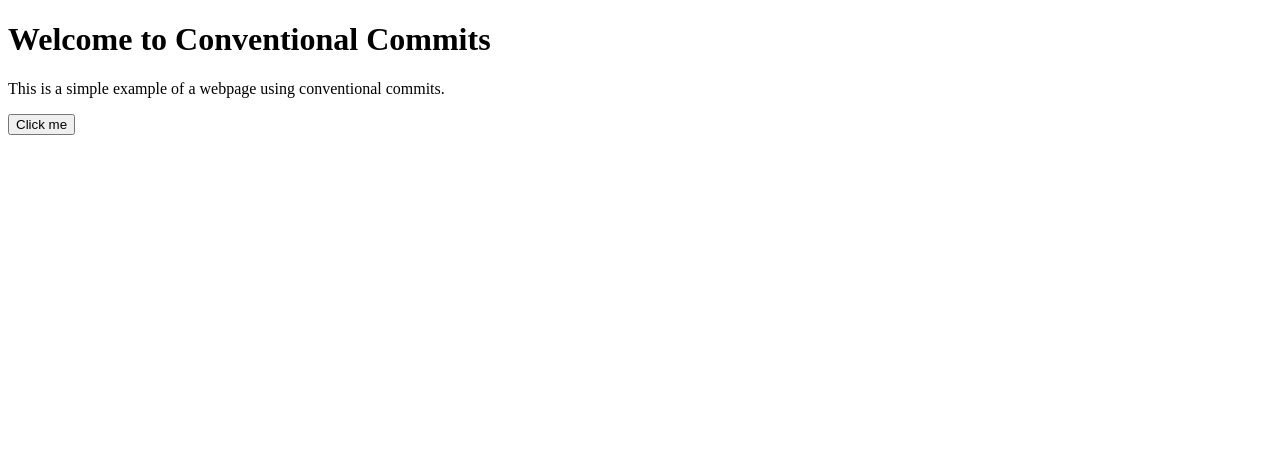
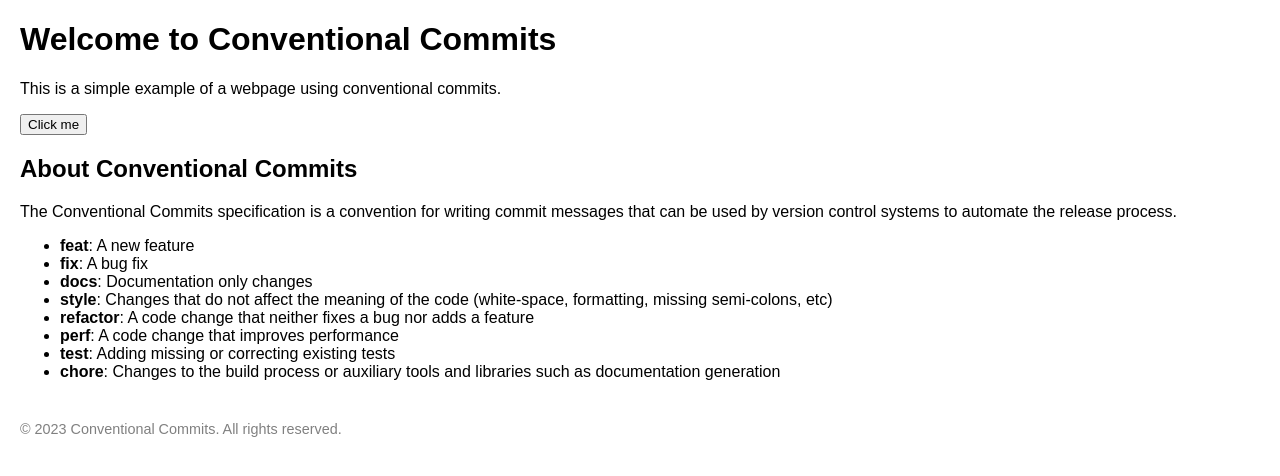
Before and after one commit to IshanHansaka/conventional-commits, a plain HTML site: page index.html in a window 1280 px wide. Drawn offline with Linux system fonts and the light colour scheme.

Commit message:
final changes

```diff
--- a/index.html
+++ b/index.html
@@ -4,11 +4,45 @@
     <meta charset="UTF-8">
     <meta name="viewport" content="width=device-width, initial-scale=1.0">
     <title>Document</title>
+    <style>
+        body {
+            font-family: Arial, sans-serif;
+            margin: 20px;
+        }
+        .content {
+            margin-top: 20px;
+        }
+        .footer {
+            margin-top: 40px;
+            font-size: 0.9em;
+            color: gray;
+        }
+    </style>
 </head>
 <body>
     <h1>Welcome to Conventional Commits</h1>
     <p>This is a simple example of a webpage using conventional commits.</p>
     <button onclick="displayMessage()">Click me</button>
+
+    <div class="content">
+        <h2>About Conventional Commits</h2>
+        <p>The Conventional Commits specification is a convention for writing commit messages that can be used by version control systems to automate the release process.</p>
+        <ul>
+            <li><strong>feat</strong>: A new feature</li>
+            <li><strong>fix</strong>: A bug fix</li>
+            <li><strong>docs</strong>: Documentation only changes</li>
+            <li><strong>style</strong>: Changes that do not affect the meaning of the code (white-space, formatting, missing semi-colons, etc)</li>
+            <li><strong>refactor</strong>: A code change that neither fixes a bug nor adds a feature</li>
+            <li><strong>perf</strong>: A code change that improves performance</li>
+            <li><strong>test</strong>: Adding missing or correcting existing tests</li>
+            <li><strong>chore</strong>: Changes to the build process or auxiliary tools and libraries such as documentation generation</li>
+        </ul>
+    </div>
+
+    <div class="footer">
+        <p>&copy; 2023 Conventional Commits. All rights reserved.</p>
+    </div>
+
     <script>
         function displayMessage() {
             window.alert('Hello, world!');
```
